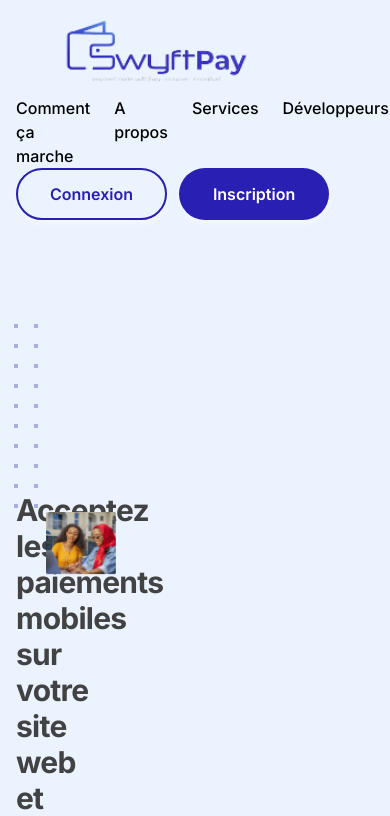
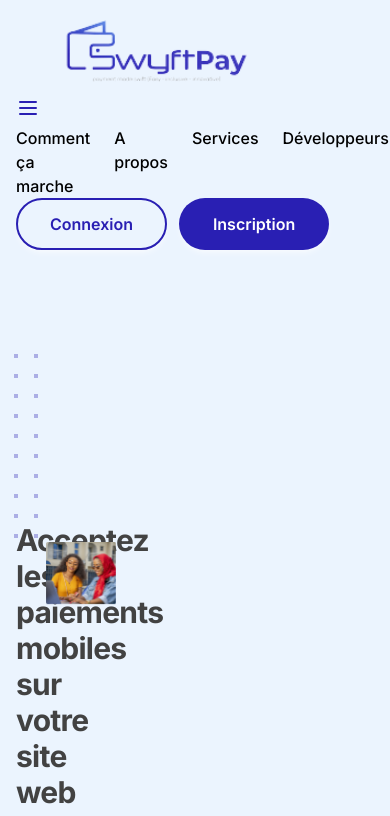
Before and after one commit to swyftpay-drc/frontend, a Next.js app: page / in a window 390 px wide. Shown: the top 816 px of the page. Built offline with nearby package versions, Linux system fonts and the light colour scheme.

Commit message:
refactor:update avatar

```diff
--- a/src/components/front-office/layouts/footer/index.tsx
+++ b/src/components/front-office/layouts/footer/index.tsx
@@ -88,7 +88,7 @@ const Footer = () => {
               {menu.subSectionTitle}
             </h6>
             {menu.menus.map((item, i) => (
-              <Link href={item.path} className="flex items-center" key={`${index}_id${i}`}>
+              <Link href={item.path} className="flex items-center hover:text-primary-900 duration-300" key={`${index}_id${i}`}>
                 <span>
                   <IconPlay />
                 </span>
@@ -108,7 +108,7 @@ const Footer = () => {
             <div className="grid grid-cols-4 gap-12">
               <div className="flex  flex-col gap-8">
                <div className="mr-12">
-               <Logo />
+                 <h2 className="text-primary-900 text-2xl font-bold">Swiftpay</h2>
                </div>
                 <p>
                   Lorem ipsum dolor sit amet consectetur. Volutpat consectetur
--- a/src/components/front-office/layouts/navbar/index.tsx
+++ b/src/components/front-office/layouts/navbar/index.tsx
@@ -4,6 +4,7 @@ import { Button } from "@/components/ui/button";
 import Link from 'next/link'
 import { useState } from 'react'
 import { Logo } from '@/components/logo';
+import { IconMenu } from '@/components/ui/icons/Menu';
 
 const navigation = [
   { name: 'Product', href: '#' },
@@ -15,11 +16,20 @@ const navigation = [
 export default function Header() {
   const [mobileMenuOpen, setMobileMenuOpen] = useState(false)
 
+  const toggleDropdown=()=>{
+    setMobileMenuOpen(!mobileMenuOpen)
+  }
+
   return (
    <div className="w-full bg-primary-400">
     <div className='w-full py-4 flex flex-col md:flex-row md:items-center justify-between mx-auto max-w-7xl px-4 sm:px-0'>
         <div>
           <Logo/>
+        </div>
+        <div className="md:hidden">
+          <button onClick={toggleDropdown} className="text-primary-900">
+          <IconMenu/>
+          </button>
         </div>
         <div className='flex gap-6'>
           <Link href={''} className='font-medium hover:text-primary-900 duration-300'>Comment ça marche</Link>
--- a/src/components/ui/avatar/Avatar.tsx
+++ b/src/components/ui/avatar/Avatar.tsx
@@ -8,7 +8,7 @@ export type Props = {
 const Avatar: React.FC<Props> = ({ src, className }) => {
   return (
     <Image
-      className={"w-20 h-20 rounded-full bg-primary-900"}
+      className={"w-20 h-20 rounded-full bg-primary-800/20"}
       src={src}
       width={100}
       height={20}
--- /dev/null
+++ b/src/components/ui/icons/Menu.tsx
@@ -0,0 +1,22 @@
+import React from "react";
+export type Props ={
+  className?: string
+}
+export const IconMenu :React.FC<Props> = ({className}) => {
+  return (
+    <svg
+      xmlns="http://www.w3.org/2000/svg"
+      className={className + "h-6 w-6"}
+      fill="none"
+      viewBox="0 0 24 24"
+      stroke="currentColor"
+    >
+      <path
+        strokeLinecap="round"
+        strokeLinejoin="round"
+        strokeWidth="2"
+        d="M4 6h16M4 12h16M4 18h16"
+      />
+    </svg>
+  );
+};
--- a/src/components/ui/icons/index.ts
+++ b/src/components/ui/icons/index.ts
@@ -1,3 +1,4 @@
+import { IconMenu } from './Menu';
 export { Paint as IconPaint } from './Paint';
 export { Config as IconConfig } from './Config';
 export { Calandar as IconCalendar } from './Calandar';
```
Also changed, not shown: src/assets/images/bgImg.png (added).
